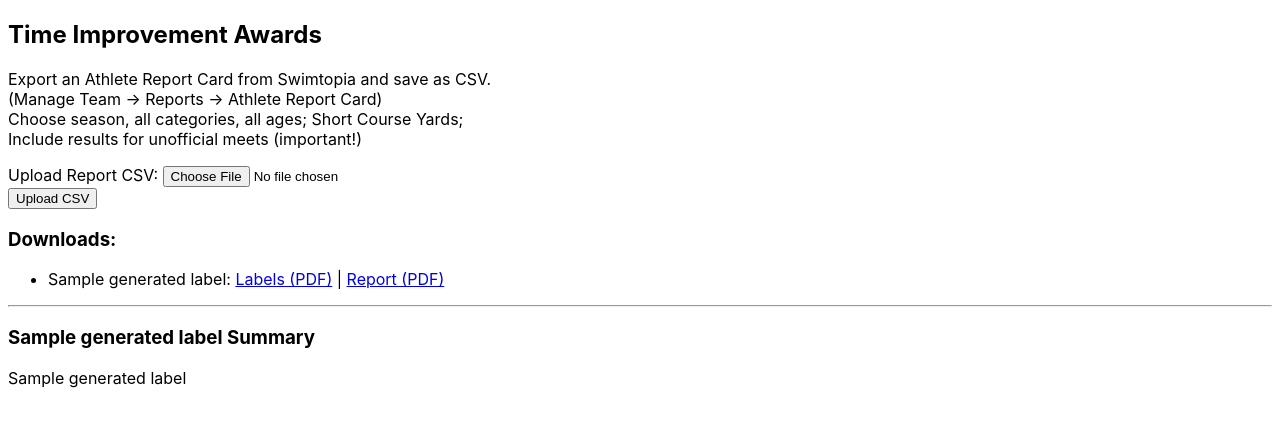
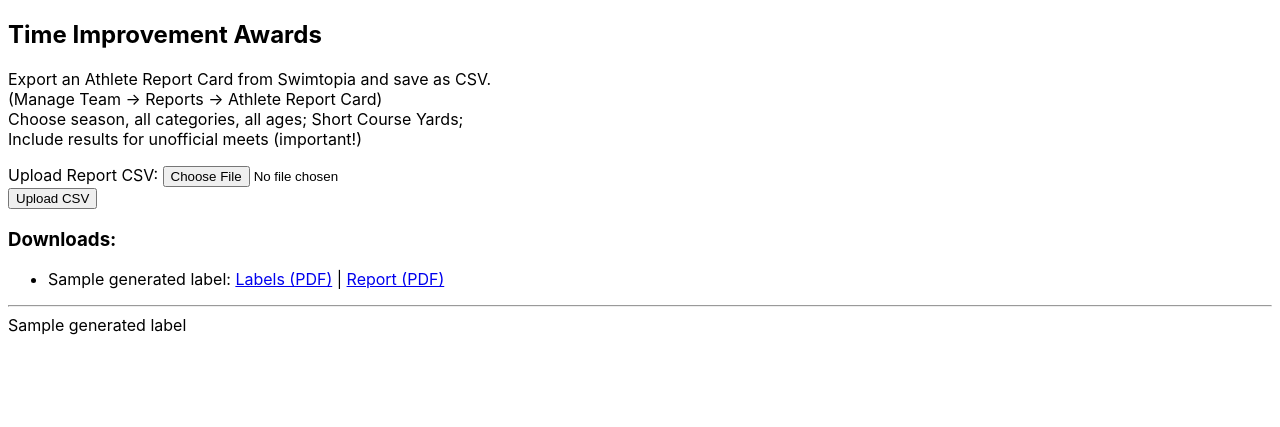
Before and after one commit to paradox183/TreasureChest, a Flask app: template templates/time_improvement.html in a window 1280 px wide. Shown: the top 427 px of the page. Run offline with Flask 3, Linux system fonts and the light colour scheme; the template is opened without the code that fills it: most values are stand-ins (such as "Sample title", 1, 10 or a date in 2020).

Commit message:
formatting fixes

```diff
--- a/app.py
+++ b/app.py
@@ -170,11 +170,12 @@ def time_improvement_labels():
                 ti_data = generate_time_improvement_labels(csv_path, selected_meet)
                 ti_filename = f"time_improvement_{timestamp}.pdf"
                 ti_path = os.path.join(UPLOAD_FOLDER, ti_filename)
+                meet_title = ti_data[0][4] + " - " + ti_data[0][3] if ti_data else ""
                 render_label_pdf(ti_data, ti_path)
 
                 with open("templates/time_improvement_summary.html") as f:
                     ti_template = Template(f.read())
-                    ti_html = ti_template.render(label_data=ti_data, csv_uploaded=False, meet_options=[], selected_meet=selected_meet)
+                    ti_html = ti_template.render(label_data=ti_data, csv_uploaded=False, meet_options=[], selected_meet=selected_meet, meet_title=meet_title)
                 ti_report_pdf = f"time_improvement_report_{timestamp}.pdf"
                 ti_report_path = os.path.join(UPLOAD_FOLDER, ti_report_pdf)
                 save_html_as_pdf(ti_html, ti_report_path)
@@ -184,10 +185,11 @@ def time_improvement_labels():
                 td_data = generate_triple_drop_labels(csv_path, selected_meet)
                 td_filename = f"triple_drop_{timestamp}.pdf"
                 td_path = os.path.join(UPLOAD_FOLDER, td_filename)
+                meet_title = td_data[0][4] + " - " + td_data[0][3] if td_data else ""
                 render_label_pdf(td_data, td_path)
                 with open("templates/triple_drop_summary.html") as f:
                     td_template = Template(f.read())
-                    td_html = td_template.render(label_data=td_data, csv_uploaded=False, meet_options=[], selected_meet=selected_meet)
+                    td_html = td_template.render(label_data=td_data, csv_uploaded=False, meet_options=[], selected_meet=selected_meet, meet_title=meet_title)
                 td_report_pdf = f"triple_drop_report_{timestamp}.pdf"
                 td_report_path = os.path.join(UPLOAD_FOLDER, td_report_pdf)
                 save_html_as_pdf(td_html, td_report_path)
@@ -199,8 +201,9 @@ def time_improvement_labels():
                 ff_path = os.path.join(UPLOAD_FOLDER, ff_filename)
                 ff_labels, ff_df, ff_rankings = generate_fast_fishy_labels(csv_path, selected_meet)
                 render_label_pdf(ff_labels, ff_path)
+                meet_title = ff_labels[0][4] + " - " + ff_labels[0][3] if ff_labels else ""
 
-                ff_html = render_template("fast_fishy_summary.html", label_data=ff_labels, rankings=ff_rankings)
+                ff_html = render_template("fast_fishy_summary.html", label_data=ff_labels, rankings=ff_rankings, meet_title=meet_title)
 
 
                 #with open("templates/fast_fishy_summary.html") as f:
--- a/templates/fast_fishy_summary.html
+++ b/templates/fast_fishy_summary.html
@@ -1,10 +1,10 @@
 <style>
     @page {
         size: Letter;
-        margin: 1in;
+        margin: 0.5in;
     }
 </style>
-<h3>Fast Fishy Award<br>{{ label_data[0][5] }}</h3>
+<h3>Fast Fishy Awards<br>{{ meet_title }}</h3>
 <div class="label-preview">
     <table>
         <thead>
--- a/templates/time_improvement.html
+++ b/templates/time_improvement.html
@@ -61,7 +61,6 @@ Include results for unofficial meets (important!)</p>
 
 {% for label_type, _, _, html, _ in generated_labels %}
 <hr>
-<h3>{{ label_type }} Summary</h3>
     {{ html | safe }}
 {% endfor %}
 {% endif %}
--- a/templates/time_improvement_summary.html
+++ b/templates/time_improvement_summary.html
@@ -4,6 +4,7 @@
         margin: 0.5in;
     }
 </style>
+<h3>Time Improvement Awards<br>{{ meet_title }}</h3>
 <div class="label-preview">
     <table>
         <thead>
--- a/templates/triple_drop_summary.html
+++ b/templates/triple_drop_summary.html
@@ -1,9 +1,10 @@
 <style>
     @page {
         size: Letter;
-        margin: 1in;
+        margin: 0.5in;
     }
 </style>
+<h3>Triple Drop Awards<br>{{ meet_title }}</h3>
 <div class="label-preview">
     <table>
         <thead>
```
